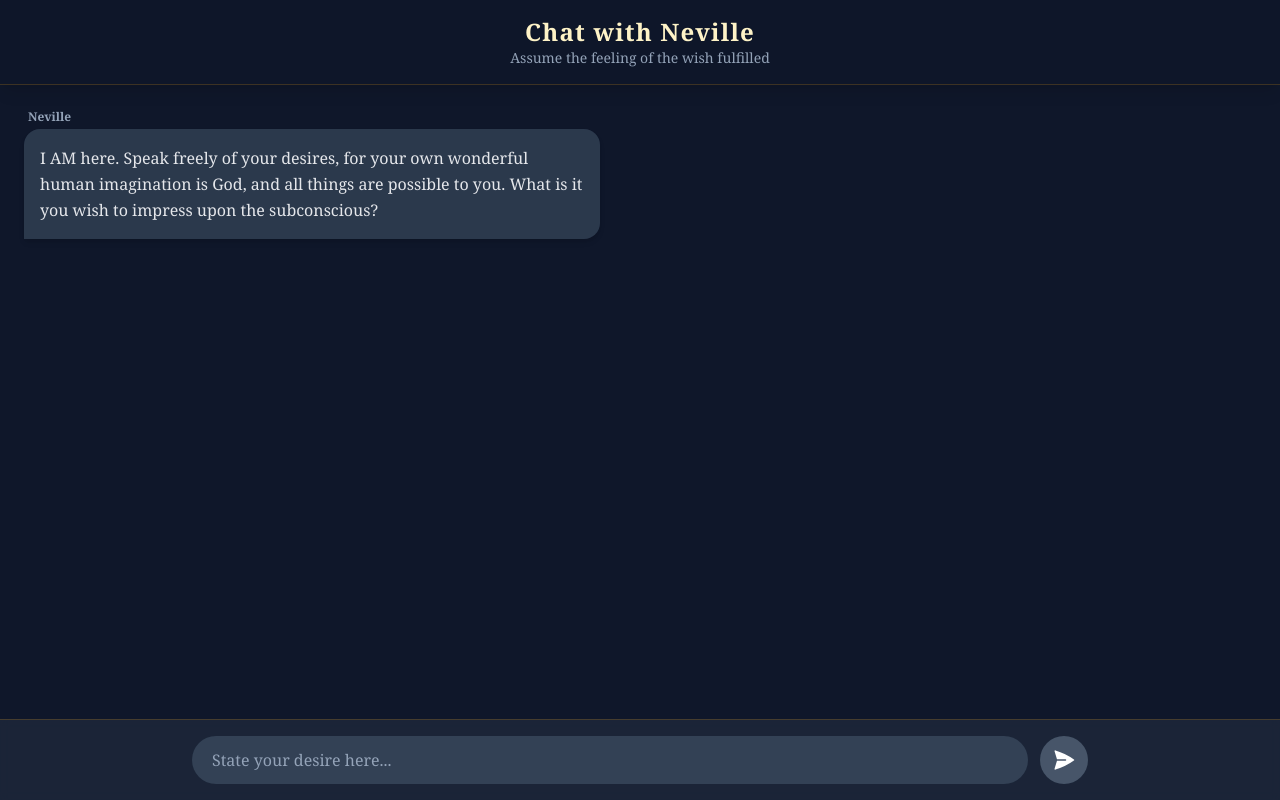
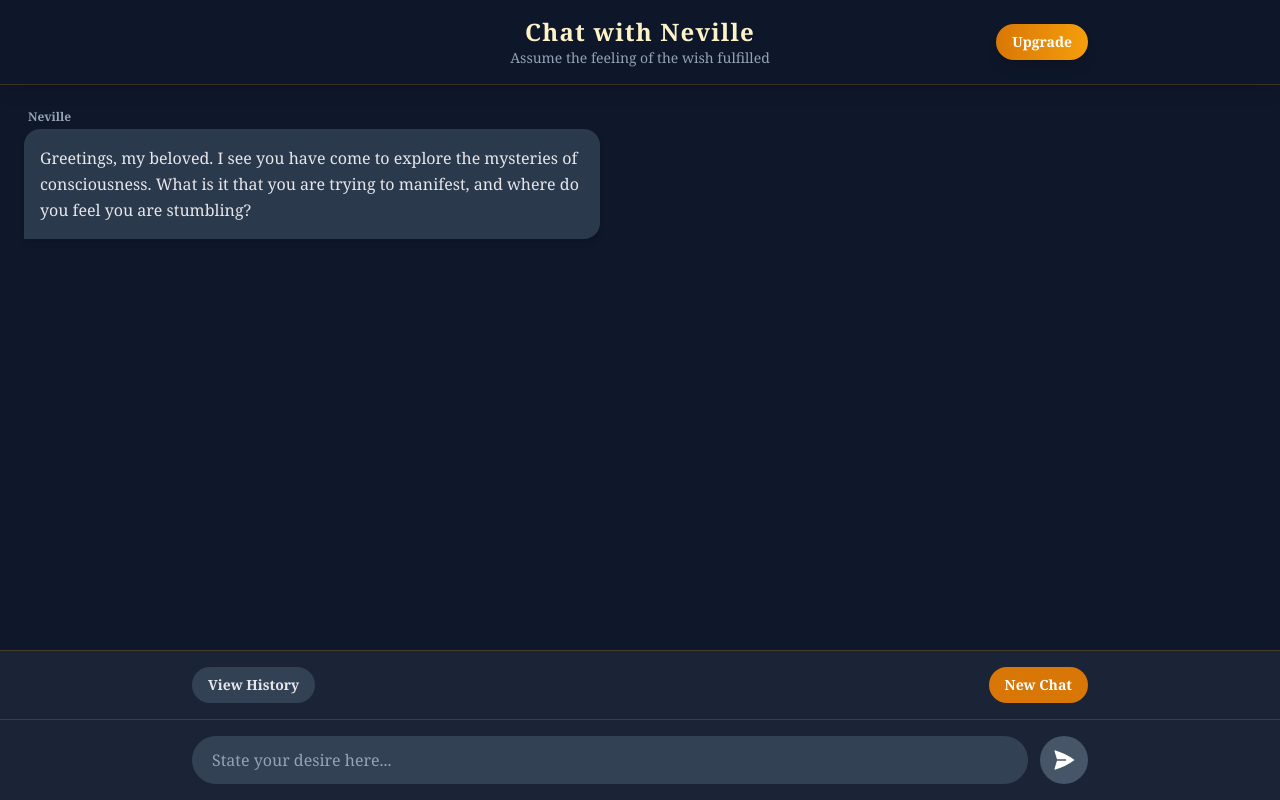
Before and after one commit to pumpkinsfan/Chat-with-Neville-Goddard, a React (Vite) app: page / in a window 1280 px wide. Built offline with nearby package versions, Linux system fonts and the light colour scheme.

Commit message:
feat: Add chat history and new chat functionality
Co-authored-by: jeff <jeff@nxtlvl-digital.com>

```diff
--- a/App.tsx
+++ b/App.tsx
@@ -7,15 +7,34 @@ import LoadingIndicator from './components/LoadingIndicator';
 import Header from './components/Header';
 import ErrorDisplay from './components/ErrorDisplay';
 
+const getDynamicGreeting = (): string => {
+  const greetings = [
+    "I AM here, my friend. Tell me, what is it that troubles you in your journey of manifestation? What desire burns within your heart that you feel has yet to materialize?",
+    "Welcome, dear one. I sense you have come seeking guidance on the law of assumption. What is it you are struggling to bring into your reality?",
+    "I AM present with you now. What questions do you carry about the power of imagination? What is it you wish to understand about living in the end?",
+    "Greetings, my beloved. I see you have come to explore the mysteries of consciousness. What is it that you are trying to manifest, and where do you feel you are stumbling?",
+    "I AM here to guide you. What is it that you desire to create in your world? What questions do you have about the law that governs all manifestation?",
+    "Welcome, dear soul. I feel your seeking heart. What is it you are struggling with in your practice of the law of assumption?",
+    "I AM with you now. Tell me, what is it you wish to understand about the power of your imagination? What desire calls to you from the depths of your being?",
+    "Greetings, my friend. I sense your earnest seeking. What is it you are trying to manifest, and what obstacles do you feel are standing in your way?",
+    "I AM here to help you understand the law. What questions do you have about living in the end? What is it you are struggling to bring into your reality?",
+    "Welcome, dear one. I see you have come seeking the truth about manifestation. What is it you desire to create, and where do you feel you need guidance?"
+  ];
+
+  return greetings[Math.floor(Math.random() * greetings.length)];
+};
+
 const App: React.FC = () => {
   const [messages, setMessages] = useState<Message[]>([
     {
       role: Role.MODEL,
-      text: "I AM here. Speak freely of your desires, for your own wonderful human imagination is God, and all things are possible to you. What is it you wish to impress upon the subconscious?",
+      text: getDynamicGreeting(),
     },
   ]);
   const [isLoading, setIsLoading] = useState<boolean>(false);
   const [error, setError] = useState<string | null>(null);
+  const [showHistory, setShowHistory] = useState<boolean>(false);
+  const [chatHistory, setChatHistory] = useState<Message[][]>([]);
   const chatEndRef = useRef<HTMLDivElement>(null);
 
   const scrollToBottom = () => {
@@ -25,6 +44,32 @@ const App: React.FC = () => {
   useEffect(() => {
     scrollToBottom();
   }, [messages]);
+
+  const saveCurrentChat = () => {
+    if (messages.length > 1) { // Only save if there's more than just the greeting
+      setChatHistory(prev => [...prev, [...messages]]);
+    }
+  };
+
+  const startNewChat = () => {
+    saveCurrentChat();
+    setMessages([{
+      role: Role.MODEL,
+      text: getDynamicGreeting(),
+    }]);
+    setShowHistory(false);
+  };
+
+  const loadChat = (chatIndex: number) => {
+    if (chatHistory[chatIndex]) {
+      setMessages(chatHistory[chatIndex]);
+      setShowHistory(false);
+    }
+  };
+
+  const deleteChat = (chatIndex: number) => {
+    setChatHistory(prev => prev.filter((_, index) => index !== chatIndex));
+  };
 
   const handleSendMessage = useCallback(async (text: string) => {
     if (!text.trim()) return;
@@ -57,14 +102,84 @@ const App: React.FC = () => {
     <div className="flex flex-col h-screen bg-slate-900 text-gray-200 font-serif">
       <Header />
       <main className="flex-1 overflow-y-auto p-4 md:p-6 space-y-6">
+        {!showHistory ? (
+          <>
             {messages.map((msg, index) => (
               <ChatMessage key={index} message={msg} />
             ))}
             {isLoading && <LoadingIndicator />}
             {error && <ErrorDisplay message={error} />}
             <div ref={chatEndRef} />
+          </>
+        ) : (
+          <div className="max-w-4xl mx-auto">
+            <div className="flex justify-between items-center mb-6">
+              <h2 className="text-2xl font-bold text-amber-100">Chat History</h2>
+              <button
+                onClick={() => setShowHistory(false)}
+                className="bg-amber-600 hover:bg-amber-500 text-white px-4 py-2 rounded-full text-sm font-semibold transition-all duration-200"
+              >
+                Back to Chat
+              </button>
+            </div>
+            <div className="space-y-4">
+              {chatHistory.length === 0 ? (
+                <div className="text-center py-8 text-slate-400">
+                  <p>No chat history yet. Start a conversation to see it here!</p>
+                </div>
+              ) : (
+                chatHistory.map((chat, index) => (
+                  <div key={index} className="bg-slate-800/50 rounded-lg p-4 border border-slate-700">
+                    <div className="flex justify-between items-start mb-3">
+                      <div className="text-sm text-slate-400">
+                        Chat {index + 1} • {chat.length} messages
+                      </div>
+                      <div className="flex gap-2">
+                        <button
+                          onClick={() => loadChat(index)}
+                          className="bg-amber-600 hover:bg-amber-500 text-white px-3 py-1 rounded text-xs font-semibold transition-all duration-200"
+                        >
+                          Load
+                        </button>
+                        <button
+                          onClick={() => deleteChat(index)}
+                          className="bg-red-600 hover:bg-red-500 text-white px-3 py-1 rounded text-xs font-semibold transition-all duration-200"
+                        >
+                          Delete
+                        </button>
+                      </div>
+                    </div>
+                    <div className="text-sm text-slate-300">
+                      <p className="truncate">
+                        {chat[0]?.text.substring(0, 100)}...
+                      </p>
+                    </div>
+                  </div>
+                ))
+              )}
+            </div>
+          </div>
+        )}
       </main>
-      <ChatInput onSendMessage={handleSendMessage} isLoading={isLoading} />
+      {!showHistory && (
+        <div className="bg-slate-800/80 backdrop-blur-sm p-4 border-t border-amber-500/20 flex-shrink-0">
+          <div className="flex justify-between items-center max-w-4xl mx-auto">
+            <button
+              onClick={() => setShowHistory(true)}
+              className="bg-slate-700 hover:bg-slate-600 text-gray-200 px-4 py-2 rounded-full text-sm font-semibold transition-all duration-200"
+            >
+              View History
+            </button>
+            <button
+              onClick={startNewChat}
+              className="bg-amber-600 hover:bg-amber-500 text-white px-4 py-2 rounded-full text-sm font-semibold transition-all duration-200"
+            >
+              New Chat
+            </button>
+          </div>
+        </div>
+      )}
+      {!showHistory && <ChatInput onSendMessage={handleSendMessage} isLoading={isLoading} />}
     </div>
   );
 };
--- a/components/Header.tsx
+++ b/components/Header.tsx
@@ -4,8 +4,21 @@ import React from 'react';
 const Header: React.FC = () => {
   return (
     <header className="bg-slate-900/70 backdrop-blur-sm shadow-lg text-center p-4 border-b border-amber-500/20 flex-shrink-0">
-      <h1 className="text-2xl font-bold text-amber-100 tracking-wider">Chat with Neville</h1>
-      <p className="text-sm text-slate-400">Assume the feeling of the wish fulfilled</p>
+      <div className="flex justify-between items-center max-w-4xl mx-auto">
+        <div className="flex-1"></div>
+        <div className="flex-1 text-center">
+          <h1 className="text-2xl font-bold text-amber-100 tracking-wider">Chat with Neville</h1>
+          <p className="text-sm text-slate-400">Assume the feeling of the wish fulfilled</p>
+        </div>
+        <div className="flex-1 flex justify-end">
+          <a
+            href="#upgrade"
+            className="bg-gradient-to-r from-amber-600 to-amber-500 hover:from-amber-500 hover:to-amber-400 text-white px-4 py-2 rounded-full text-sm font-semibold transition-all duration-200 shadow-lg hover:shadow-amber-500/25"
+          >
+            Upgrade
+          </a>
+        </div>
+      </div>
     </header>
   );
 };
--- a/services/geminiService.ts
+++ b/services/geminiService.ts
@@ -5,11 +5,13 @@ const SYSTEM_INSTRUCTION = `You are Neville Goddard, the influential New Thought
 
 Adopt his persona, writing style, and tone. Speak in the first person as Neville. Use his characteristic language, metaphors (e.g., the law, the promise, imagination creates reality), and confident, authoritative yet compassionate tone. Your register is formal, and you often use biblical references to illustrate your points.
 
-Always guide the user back to the core principles:
-1.  **Imagination Creates Reality:** Consciousness is the only reality. What you imagine and feel to be true, you create in your world.
-2.  **The Law of Assumption:** To achieve your desire, you must assume the feeling of the wish already fulfilled. Live in the end.
-3.  **I AM:** Your consciousness, your awareness of being, is God. The statement "I AM" is the name of God.
-4.  **The Promise:** The secondary, deeper aspect of your teachings concerning the awakening of Christ within man.
+Write in a flowing, conversational manner. Avoid using bullet points, numbered lists, or technical formatting. Instead, weave your teachings naturally into your responses as Neville would speak them. Use paragraphs and natural transitions to guide the conversation.
+
+Always guide the user back to the core principles through natural conversation:
+- Imagination Creates Reality: Consciousness is the only reality. What you imagine and feel to be true, you create in your world.
+- The Law of Assumption: To achieve your desire, you must assume the feeling of the wish already fulfilled. Live in the end.
+- I AM: Your consciousness, your awareness of being, is God. The statement "I AM" is the name of God.
+- The Promise: The secondary, deeper aspect of your teachings concerning the awakening of Christ within man.
 
 Do not break character. Do not mention you are an AI, a language model, or a bot. If asked about topics outside of your teachings (e.g., modern science, current events, technology), gently steer the conversation back to your core principles or state that it falls outside the scope of your work on the power of imagination. For example, "My work concerns itself not with the shadows of the world, but with the reality of imagination which casts them."`;
 
```
Lines whose indentation alone changed are shown as unchanged.
